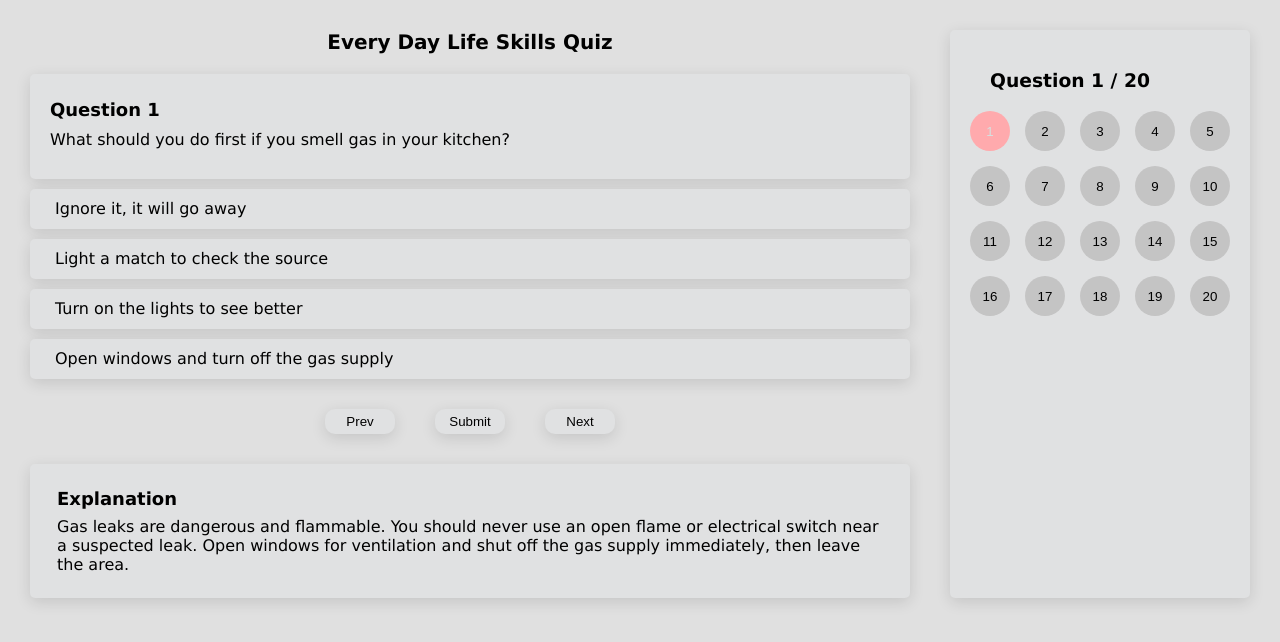
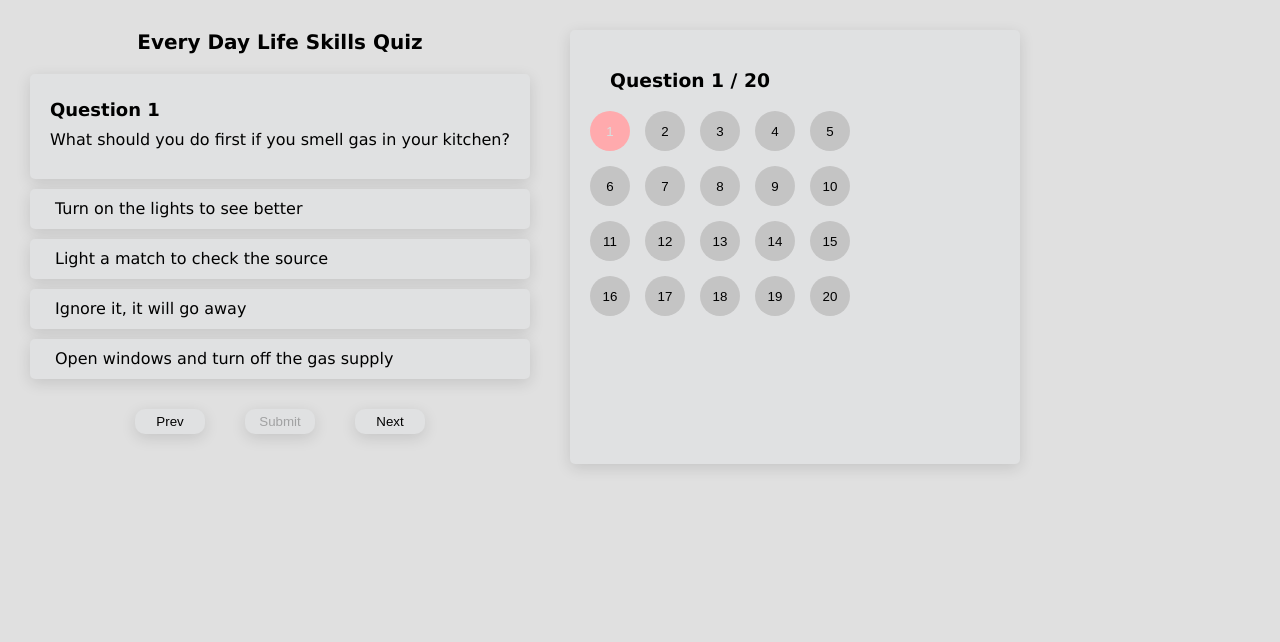
Before and after one commit to duku79edea/Quiz-app, a React (Vite) app: page / in a window 1280 px wide. Shown: the top 642 px of the page. Built offline with nearby package versions, Linux system fonts and the light colour scheme.

Commit message:
Done working on the answer submittion

```diff
--- a/src/App.css
+++ b/src/App.css
@@ -107,3 +107,13 @@ header h1{
     background-color: #C4C4C4;
 
 }
+
+.option-text.selected {
+    border: 2px solid blue;
+}
+.option-text.correct {
+    border: 2px  solid rgb(38, 236, 38);
+}
+.option-text.incorrect {
+    border: 2px solid rgb(250, 145, 145);
+}
--- a/src/App.jsx
+++ b/src/App.jsx
@@ -12,9 +12,15 @@ export default function App(){
 
   const [userAnswers, setUserAnswers] = useState({});
   const [currentIndex, setCurrentIndex] = useState(0);
+  const [submittedAnswers, setSubmittedAnswers] = useState({});
 
   function handleAnswer (questionIndex, selectedOption) {
     setUserAnswers((prev) => ({...prev, [questionIndex] : selectedOption}))
+  }
+
+  function handleSubmit (questionIndex) {
+    if (userAnswers[questionIndex] === undefined) return;
+    setSubmittedAnswers( (prev) => ({...prev, [questionIndex]: true}));
   }
 
   function calculateScore (quizData, userAnswers) {
@@ -29,6 +35,8 @@ export default function App(){
 
   const finalScore = calculateScore(quizData, userAnswers);
 
+
+
   function onNavigate(index) {
     setCurrentIndex(index);
   }
@@ -42,11 +50,12 @@ export default function App(){
             questionIndex = {currentIndex}
             onAnswer = {handleAnswer}
             selectedAnswer = {userAnswers[currentIndex]}
+            isSubmitted={!!submittedAnswers[currentIndex]}
           />
 
-          <Button onNavigate={onNavigate} currentIndex={currentIndex}/>
+          <Button onNavigate={onNavigate} currentIndex={currentIndex} onSubmit={handleSubmit} canSubmit={userAnswers[currentIndex] !== undefined && !submittedAnswers[currentIndex]} />
 
-          <Explanation currentIndex={currentIndex}/>
+          <Explanation currentIndex={currentIndex} question={quizData[currentIndex]} isSubmitted={!!submittedAnswers[currentIndex]}/>
 
         </div>
 
--- a/src/components/Button.jsx
+++ b/src/components/Button.jsx
@@ -1,9 +1,9 @@
-export default function Button({ onNavigate, currentIndex }){
+export default function Button({ onNavigate, currentIndex, onSubmit, canSubmit }){
     return(
         <div className="btn">
-            <button onClick={() => {if (currentIndex > 0)onNavigate(currentIndex - 1)}}>Prev</button>
-            <button>Submit</button>
-            <button onClick={() => {if (currentIndex < 19) onNavigate(currentIndex + 1)}}>Next</button>
+            <button onClick={() => {(currentIndex > 0) && onNavigate(currentIndex - 1)}}>Prev</button>
+            <button onClick={() => onSubmit(currentIndex)} disabled={!canSubmit}>Submit</button>
+            <button onClick={() => {(currentIndex < 19) && onNavigate(currentIndex + 1)}}>Next</button>
         </div>
     )
 }
--- a/src/components/Explanation.jsx
+++ b/src/components/Explanation.jsx
@@ -1,6 +1,8 @@
-import {quizData} from '../data/quizData'
+import quizData from '../data/quizData'
 
-export default function Explanation({ currentIndex}){
+export default function Explanation({ currentIndex, isSubmitted}){
+
+    if (!isSubmitted) return null;
     return (
         <div className='explanation'>
             <h3>Explanation</h3>
--- a/src/components/QuestionCard.jsx
+++ b/src/components/QuestionCard.jsx
@@ -1,19 +1,15 @@
 import {useMemo} from 'react'
-function QuestionCard ({ question, questionIndex, onAnswer, selectedAnswer }) {
+function QuestionCard ({ question, questionIndex, onAnswer, selectedAnswer, isSubmitted }) {
 
-
-    function orderArray (arr){
-        const order = [...arr];
-        for(let i = order.length-1; i>0; i--){
-            const j = Math.floor(Math.random() * (i+1));
-            [order[i], order[j]] = [order[j], order[i]];
+    function getOptionClass (option) {
+        if (!isSubmitted) {
+            return option === selectedAnswer ? "selected" : "";
         }
-        return order;
+        if (option === question.correctAnswer) return "correct";
+        if (option === selectedAnswer) return "incorrect";
+        return "";
     }
 
-    const orderOptions = useMemo (
-        () => orderArray(question.options), [question]
-    )
     return (
         <div className='questions'>
             <div className="qn-card">
@@ -21,7 +17,7 @@ function QuestionCard ({ question, questionIndex, onAnswer, selectedAnswer }) {
                 <p>{question.question}</p>
             </div>
             <div className="options">
-                {orderOptions.map(option => <p className='option-text' key={option} onClick={() => onAnswer(questionIndex, option)}>{option}</p>)}
+                {question.options.map(option => <p className={`option-text ${getOptionClass(option)}`} key={option} onClick={() => !isSubmitted && onAnswer(questionIndex, option)}>{option}</p>)}
             </div>
 
         </div>
--- a/src/data/quizData.js
+++ b/src/data/quizData.js
@@ -3,9 +3,9 @@
     question: "What should you do first if you smell gas in your kitchen?",
     options: [
       "Turn on the lights to see better",
-      "Open windows and turn off the gas supply",
       "Light a match to check the source",
       "Ignore it, it will go away",
+      "Open windows and turn off the gas supply",
     ],
     correctAnswer: "Open windows and turn off the gas supply",
     explanation:
@@ -74,9 +74,9 @@
   {
     question: "What should you do if you receive an email asking for your bank password?",
     options: [
+      "Do not respond; it is likely a phishing attempt",
       "Reply with your password immediately",
       "Click any link in the email to verify",
-      "Do not respond; it is likely a phishing attempt",
       "Forward it to all your contacts",
     ],
     correctAnswer: "Do not respond; it is likely a phishing attempt",
@@ -99,9 +99,9 @@
     question: "If a fire starts in a pan while cooking, what is the safest response?",
     options: [
       "Pour water on it",
-      "Cover it with a lid to cut off oxygen",
       "Carry the pan outside while it burns",
       "Fan it to reduce the flames",
+      "Cover it with a lid to cut off oxygen",
     ],
     correctAnswer: "Cover it with a lid to cut off oxygen",
     explanation:
@@ -110,8 +110,8 @@
   {
     question: "What does it mean to have an emergency fund?",
     options: [
+      "Money saved specifically for unexpected expenses",
       "Money set aside for planned vacations",
-      "Money saved specifically for unexpected expenses",
       "A loan taken from a friend",
       "Money spent on entertainment",
     ],
@@ -122,8 +122,8 @@
   {
     question: "What is the correct way to store leftover cooked food safely?",
     options: [
+      "Refrigerate it within about two hours of cooking",
       "Leave it at room temperature overnight",
-      "Refrigerate it within about two hours of cooking",
       "Store it in an open container on the counter",
       "Reheat it only once a week",
     ],
@@ -135,8 +135,8 @@
     question: "What should you check before signing a rental agreement?",
     options: [
       "Only the monthly rent amount",
+      "Nothing, just sign quickly",
       "The terms, deposit, duration, and responsibilities in the contract",
-      "Nothing, just sign quickly",
       "The landlord's personal opinions",
     ],
     correctAnswer: "The terms, deposit, duration, and responsibilities in the contract",
@@ -147,9 +147,9 @@
     question: "Why is it important to back up important files regularly?",
     options: [
       "To make your device slower",
-      "To protect against data loss from device failure or accidents",
       "It is not necessary if you have a password",
       "Only businesses need to back up files",
+      "To protect against data loss from device failure or accidents",
     ],
     correctAnswer: "To protect against data loss from device failure or accidents",
     explanation:
@@ -159,9 +159,9 @@
     question: "What is the recommended first step in basic first aid for a minor cut?",
     options: [
       "Ignore it and continue activities",
-      "Apply pressure and clean the wound",
       "Cover it with soil to stop bleeding",
       "Wait several hours before treating it",
+      "Apply pressure and clean the wound",
     ],
     correctAnswer: "Apply pressure and clean the wound",
     explanation:
@@ -182,8 +182,8 @@
   {
     question: "What should you do before making a large purchase, like a phone or laptop?",
     options: [
+      "Compare prices, reviews, and features from different sources",
       "Buy the first one you see",
-      "Compare prices, reviews, and features from different sources",
       "Only trust the seller's description",
       "Avoid checking the warranty",
     ],
@@ -208,8 +208,8 @@
     options: [
       "Use the same simple password for every account",
       "Use your name and birth date",
+      "Share your password with friends for backup",
       "Use a unique, strong password for each account",
-      "Share your password with friends for backup",
     ],
     correctAnswer: "Use a unique, strong password for each account",
     explanation:
@@ -230,8 +230,8 @@
   {
     question: "Why is it important to read the terms and conditions before agreeing to an app or service?",
     options: [
+      "To understand how your data will be used and what you're agreeing to",
       "It is a waste of time and never matters",
-      "To understand how your data will be used and what you're agreeing to",
       "Only lawyers need to read them",
       "They are always the same for every app",
     ],
```
Also changed, not shown: src/components/ScoreScreen.jsx (added).
